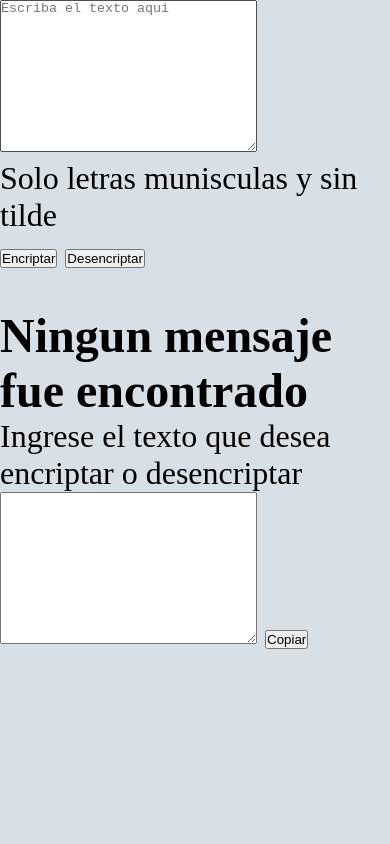
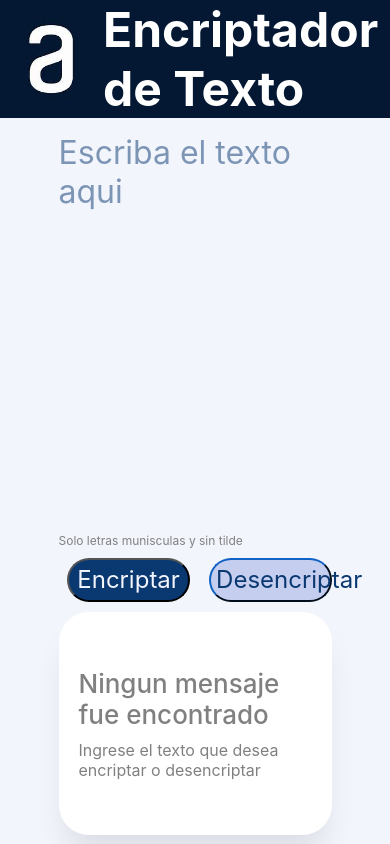
Before and after one commit to dariotovarf/Encriptador, a plain HTML site: page index.html in a window 390 px wide. Drawn offline with Linux system fonts and the light colour scheme.

Commit message:
App estilizada

```diff
--- a/app.js
+++ b/app.js
@@ -10,38 +10,16 @@ function encriptarTexto() {
 }
 
 function encriptacion(texto) {
-  /* let textoEncriptado = "";
-  for (let x in texto) {
-    if (texto[x] == "a") {
-      textoEncriptado += "ai";
-    } else {
-      if (texto[x] == "e") {
-        textoEncriptado += "enter";
-      } else {
-        if (texto[x] == "i") {
-          textoEncriptado += "imes";
-        } else {
-          if (texto[x] == "o") {
-            textoEncriptado += "ober";
-          } else {
-            if (texto[x] == "u") {
-              textoEncriptado += "ufat";
-            } else {
-              textoEncriptado += texto[x];
-            }
-          }
-        }
-      }
-    }
-  }*/
   texto = texto.replaceAll("e", "enter");
   texto = texto.replaceAll("i", "imes");
   texto = texto.replaceAll("a", "ai");
   texto = texto.replaceAll("o", "ober");
   texto = texto.replaceAll("u", "ufat");
+  let div = document.getElementById("mensaje-inicial");
+  div.setAttribute("style", "display: none;");
+  document.getElementById("mensaje-encriptado").style.display = "flex";
   return texto;
 }
-
 function desencriptarTexto() {
   texto = document.getElementById("texto-entrada").value;
   textoDesEncriptado = desencriptacion(texto);
--- a/index.html
+++ b/index.html
@@ -7,6 +7,12 @@
     <title>Encriptador de texto</title>
   </head>
   <body>
+    <header>
+        <div class="header">
+            <img src="./img/alura.jpg" class="img-header" alt="">
+            <h1>Encriptador de Texto</h1>
+        </div>
+    </header>
     <main class="contenedor-principal">
       <div class="contenedor-encriptar">
         <textarea
@@ -25,16 +31,18 @@
           <button onclick="encriptarTexto();" class="btn-encriptar">
             Encriptar
           </button>
-          <button onclick="desencriptarTexto();" class="btn-descencriptar">
+          <button onclick="desencriptarTexto();" class="btn-desencriptar">
             Desencriptar
           </button>
         </div>
       </div>
       <div class="contenedor-desencriptar">
-        <img src="" alt="" />
-        <div class="mensaje-desencriptado">
+        <div class="mensaje-inicial" id="mensaje-inicial" style="display: flex">
+          <img src="./img/img.png" class="img-mensaje" alt="" />
           <h2>Ningun mensaje fue encontrado</h2>
           <p>Ingrese el texto que desea encriptar o desencriptar</p>
+        </div>
+        <div class="mensaje-encriptado" id="mensaje-encriptado" style="display: none">
           <textarea
             cols="30"
             rows="10"
@@ -42,7 +50,7 @@
             id="texto-salida"
             class="texto-salida"
           ></textarea>
-          <button onclick="copiar();">Copiar</button>
+          <button onclick="copiar();" class="btn-copiar">Copiar</button>
         </div>
       </div>
     </main>
--- a/style.css
+++ b/style.css
@@ -1,10 +1,218 @@
 * {
-  box-sizing: border-box;
   padding: 0;
   margin: 0;
 }
+body {
+  background-color: #f3f5fc;
+}
+.header {
+  display: flex;
+  flex-direction: row;
+  background-color: #041833;
+  padding-left: 15%;
+  align-items: center;
+  gap: 40px;
+}
+.contenedor-principal {
+  display: flex;
+  align-items: center;
+  padding: 0% 15%;
+  justify-content: space-between;
+  height: 85vh;
+}
 
-body {
-  background-color: #d8e0e7;
+.img-header {
+  height: 100px;
+}
+.header h1 {
+  color: #ffffff;
+  font-family: "Inter";
+  font-size: 48px;
+}
+.contenedor-encriptar {
+  display: flex;
+  flex-direction: column;
+  width: 55%;
+  gap: 10px;
+}
+
+.texto-entrada {
+  height: 50%;
+  border: none;
+  font-family: "Inter";
   font-size: 32px;
+  font-weight: 400;
+  background-color: #f3f5fc;
+  color: #0a3871;
+  resize: none;
 }
+.texto-entrada::placeholder {
+  font-size: 32px;
+  font-family: "Inter";
+  color: #0a3871;
+  opacity: 0.5;
+}
+.texto-entrada:focus {
+  border: none;
+  outline: none;
+}
+
+.restricciones p {
+  font-size: 12px;
+  color: gray;
+  font-family: "Inter";
+  font-weight: 400;
+  flex: none;
+}
+.contenedor-botones {
+  display: flex;
+  justify-content: space-between;
+  flex-direction: row;
+  align-items: center;
+  gap: 10px;
+}
+.btn-encriptar {
+  background-color: #0a3871;
+  color: #f3f5fc;
+  width: 45%;
+  padding: 2%;
+  margin: auto;
+  border-radius: 24px;
+  font-family: "Inter";
+  font-size: 24px;
+}
+.btn-desencriptar {
+  color: #0a3871;
+  background-color: #c5ceee;
+  width: 45%;
+  padding: 2%;
+  border-radius: 24px;
+  font-family: "Inter";
+  font-size: 24px;
+  border-color: #0a3871;
+}
+.btn-encriptar:hover,
+.btn-desencriptar:hover {
+  padding: 1.8%;
+}
+
+.contenedor-desencriptar {
+  background-color: #ffffff;
+  border-radius: 30px;
+  display: flex;
+  flex-direction: column;
+  height: 75vh;
+  width: 35%;
+  box-shadow: 0px 24px 32px -8px rgba(0, 0, 0, 0.1);
+}
+
+.mensaje-inicial {
+  padding: 20px;
+  height: 100%;
+  display: flex;
+  flex-direction: column;
+  align-items: center;
+  justify-content: center;
+  gap: 10px;
+}
+.mensaje-inicial img {
+  width: 100%;
+}
+.mensaje-inicial h2 {
+  font-size: 26px;
+  font-family: "Inter";
+  color: gray;
+  font-weight: 500;
+}
+.mensaje-inicial p {
+  font-size: 16px;
+  font-family: "Inter";
+  color: gray;
+  font-weight: 400;
+}
+.mensaje-encriptado {
+  display: flex;
+  flex-direction: column;
+  align-items: center;
+  justify-content: center;
+  gap: 5px;
+}
+
+.texto-salida {
+  margin: 20px;
+  height: 100%;
+  width: 90%;
+  border: none;
+  font-family: "Inter";
+  font-size: 32px;
+  font-weight: 400;
+  background-color: #ffffff;
+  color: #0a3871;
+  resize: none;
+}
+.texto-salida:focus {
+  border: none;
+  outline: none;
+}
+
+.btn-copiar {
+  color: #0a3871;
+  background-color: #dbdfec;
+  width: 50%;
+  padding: 2%;
+  border-radius: 24px;
+  font-family: "Inter";
+  font-size: 24px;
+  border-color: #0a3871;
+}
+
+@media (max-width: 768px) {
+  .header {
+    padding-left: 1px;
+    gap: 2px;
+  }
+  .contenedor-principal {
+    flex-direction: column;
+    /*padding: 0% 5%;*/
+    align-items: center;
+    gap: 10px;
+  }
+  .contenedor-encriptar {
+    width: 100%;
+    margin-top: 15px;
+    height: 60vh;
+  }
+  .texto-entrada {
+    height: 100%;
+  }
+  .contenedor-desencriptar {
+    width: 100%;
+    justify-content: space-between;
+  }
+  .contenedor-desencriptar img {
+    display: none;
+  }
+  .mensaje-encriptado {
+    gap: 20px;
+  }
+  .texto-salida {
+    height: 150px;
+  }
+  .btn-copiar {
+    width: 90%;
+  }
+}
+
+@media (max-width: 375px) {
+  .contenedor-botones {
+    flex-direction: column;
+  }
+  .btn-encriptar,
+  .btn-desencriptar {
+    width: 100%;
+  }
+  .mensaje-inicial {
+    align-items: center;
+    justify-content:center;
+  }
+}
```
Also changed, not shown: img/alura.jpg (added), img/img.png (added).
